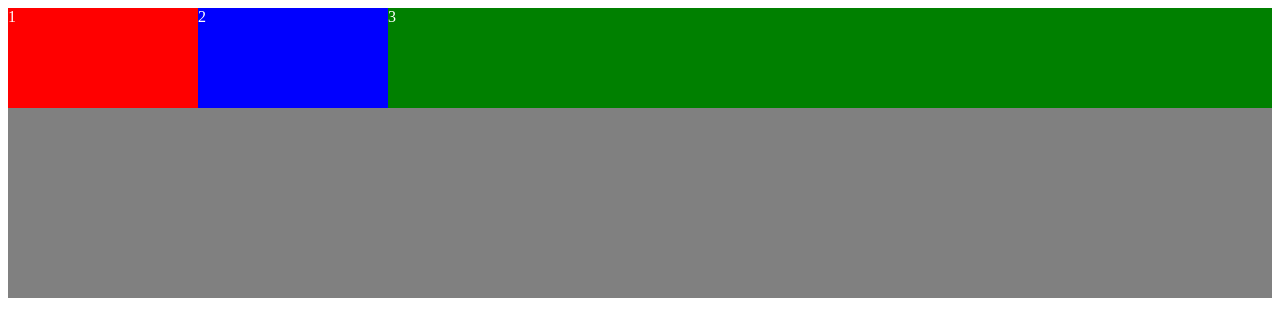
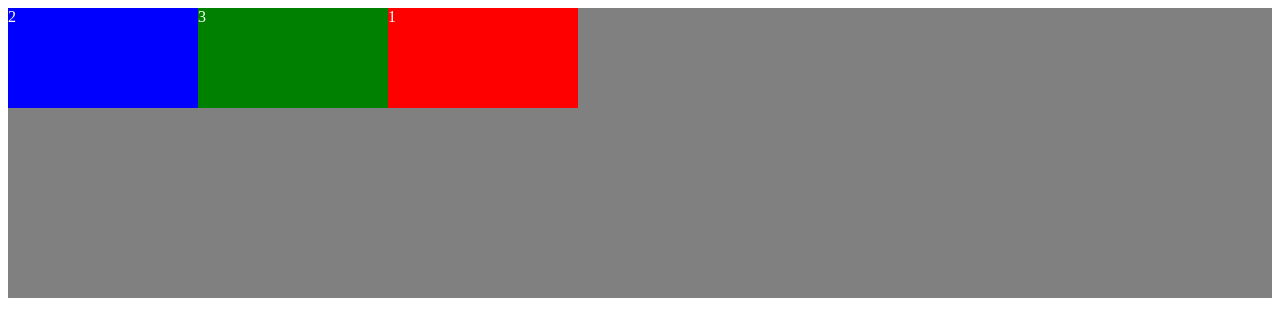
Before and after one commit to Davisilvas/advanced-study-of-css, a plain HTML site: page index.html in a window 1280 px wide. Drawn offline with Linux system fonts and the light colour scheme.

Commit message:
learned the usage of order

```diff
--- a/style.css
+++ b/style.css
@@ -6,16 +6,17 @@
 }
 
 .r1{
+    order: 3;
     background-color: red;
 }
 
 .r2{
+    order: 1;
     background-color: blue;
 }
 
 .r3{
-    /*flex-shrink: 0;*/
-    flex-grow: 1;
+    order: 2;
     background-color: green;
 }
 
@@ -25,21 +26,3 @@
 
 
 }
-
-/* EXEMOLO DE PROPORÇÃO
-
-.r1{
-    flex-grow: 1;
-    background-color: red;
-}
-
-.r2{
-    flex-grow: 2;
-    background-color: blue;
-}
-
-.r3{
-    flex-grow: 3;
-    background-color: green;
-}
-/*
```
